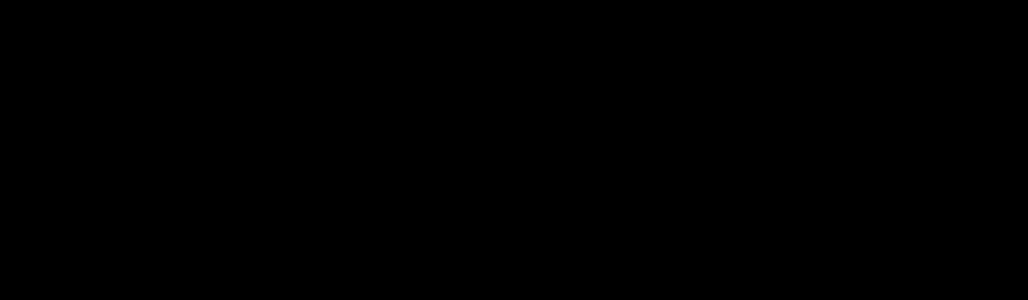
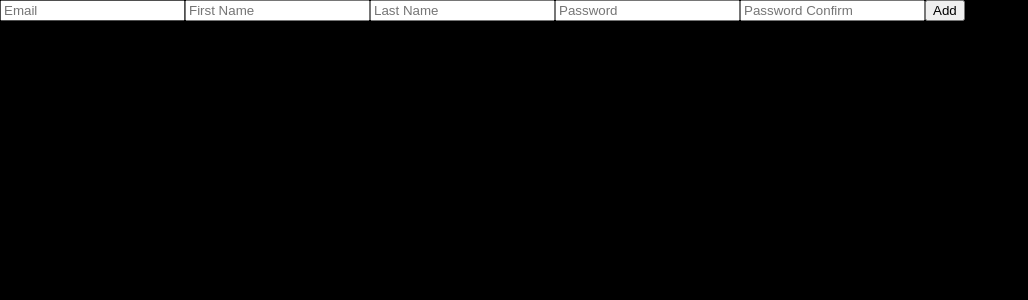
Before and after one commit to JaejinHwang/tstodo, a React (Create React App) app: page / in a window 1280 px wide. Shown: the top 300 px of the page, without its empty margins (0-1028 px from the left). Built offline with nearby package versions, Linux system fonts and the light colour scheme.

Commit message:
react hook form

```diff
--- a/package.json
+++ b/package.json
@@ -16,6 +16,7 @@
     "react-apexcharts": "^1.4.0",
     "react-dom": "^18.0.0",
     "react-helmet": "^6.1.0",
+    "react-hook-form": "^7.29.0",
     "react-query": "^3.34.19",
     "react-router-dom": "^6.3.0",
     "react-scripts": "5.0.0",
--- a/public/index.html
+++ b/public/index.html
@@ -24,7 +24,7 @@
       work correctly both with client-side routing and a non-root public URL.
       Learn how to configure a non-root public URL by running `npm run build`.
     -->
-    <title>BitJay</title>
+    <title>TODO</title>
   </head>
   <body>
     <noscript>You need to enable JavaScript to run this app.</noscript>
--- a/src/App.tsx
+++ b/src/App.tsx
@@ -1,5 +1,6 @@
 import { createGlobalStyle } from "styled-components";
 import "remixicon/fonts/remixicon.css";
+import TodoList from "./TodoList";
 
 const GlobalStyle = createGlobalStyle`
   @import url('https://fonts.googleapis.com/css2?family=Poppins:ital,wght@0,100;0,200;0,300;0,400;0,500;0,600;0,700;0,800;0,900;1,100;1,200;1,300;1,400;1,500;1,600;1,700;1,800;1,900&display=swap');
@@ -66,6 +67,7 @@
   return (
     <>
       <GlobalStyle />
+      <TodoList />
     </>
   );
 }
--- a/src/TodoList.tsx
+++ b/src/TodoList.tsx
@@ -1,23 +1,19 @@
 import React, { useState } from "react";
+import { useForm } from "react-hook-form";
 
 const TodoList = () => {
-  const [todo, setTodo] = useState("");
-  const onChange = (event: React.FormEvent<HTMLInputElement>) => {
-    const {
-      currentTarget: { value },
-    } = event;
-    setTodo(value);
-  };
-  const onSubmit = (event: React.FormEvent<HTMLFormElement>) => {
-    console.log(todo);
-  };
+  const { register, watch } = useForm();
+  console.log(watch());
   return (
     <>
-      <form onSubmit={onSubmit}>
+      <form>
+        <input placeholder="Email" {...register("email")} />
+        <input placeholder="First Name" {...register("firstName")} />
+        <input placeholder="Last Name" {...register("lastName")} />
+        <input placeholder="Password" {...register("password")} />
         <input
-          placeholder="Write a work to do"
-          value={todo}
-          onChange={onChange}
+          placeholder="Password Confirm"
+          {...register("passwordConfirm")}
         />
         <button>Add</button>
       </form>
```
Also changed, not shown: src/Router.tsx (deleted, +0 -16 lines), 1 other file (tests, documents, lock files or other folders).
